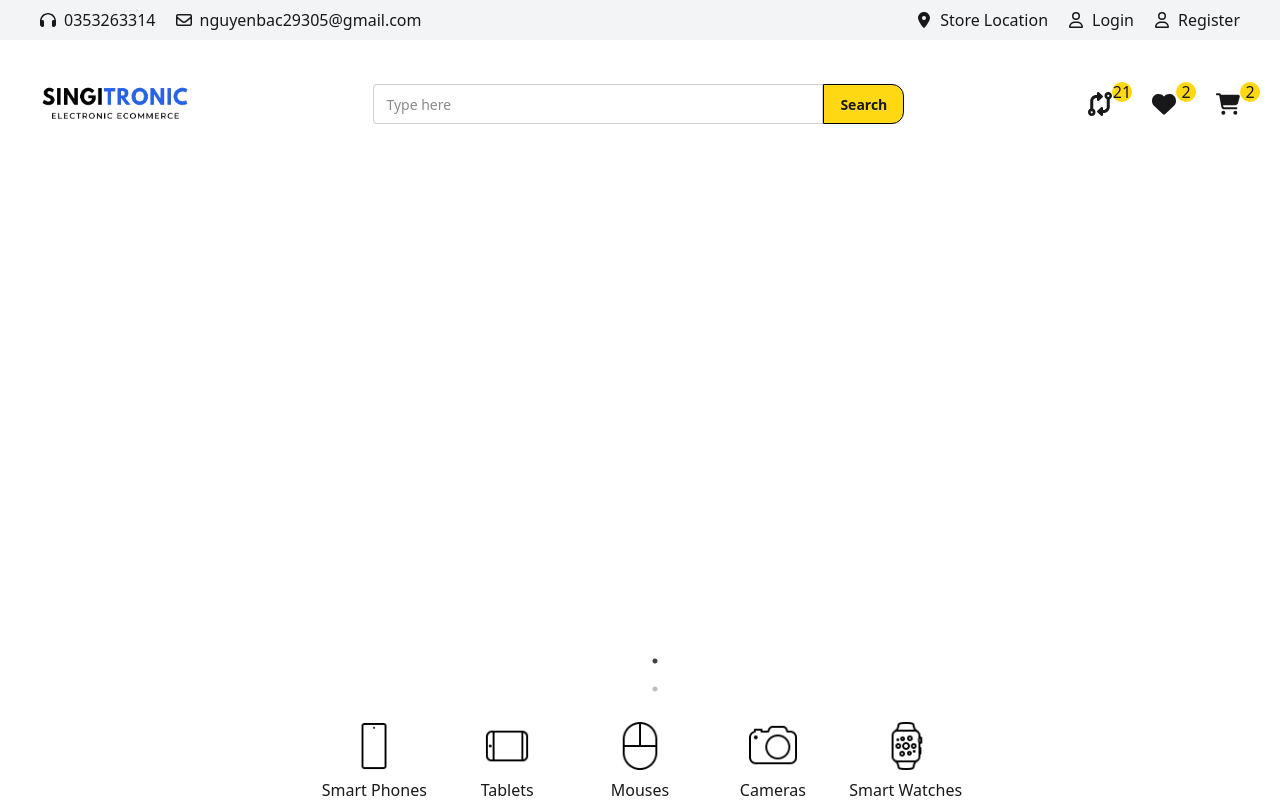
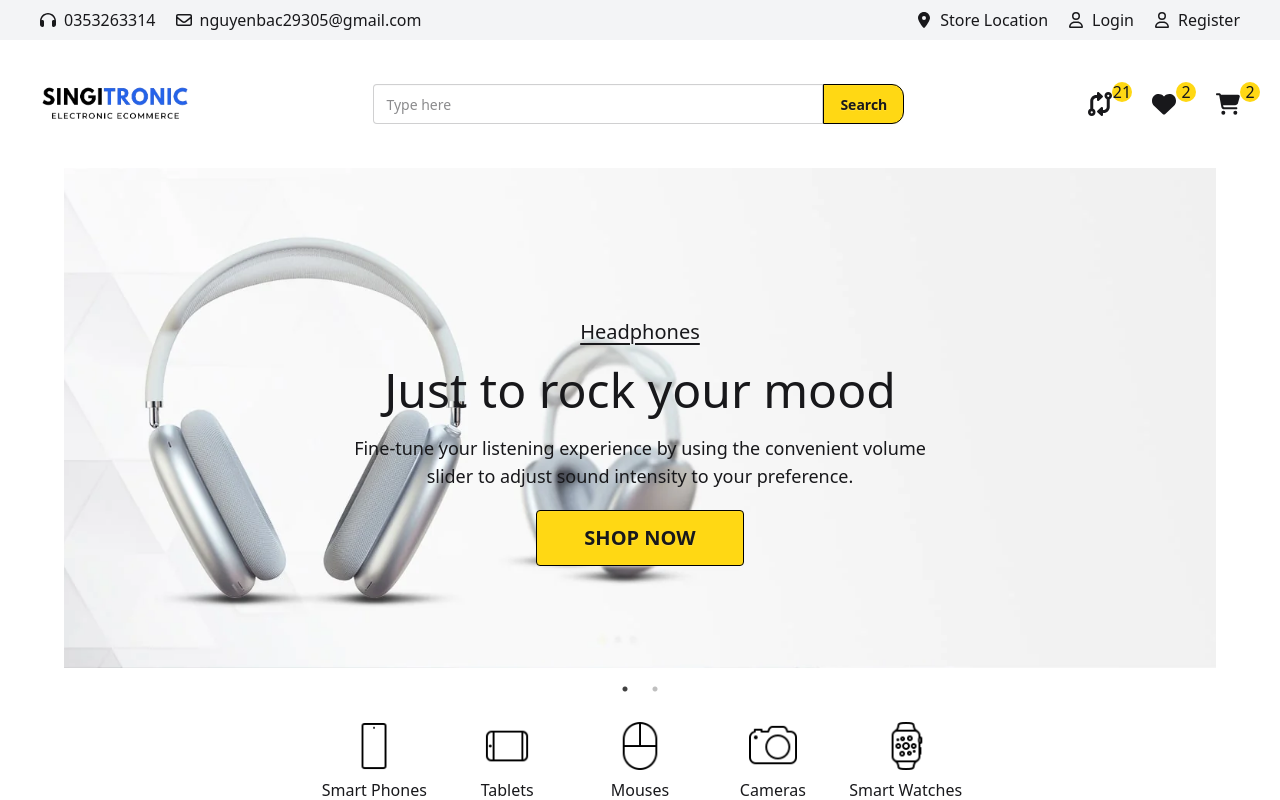
Before and after one commit to nguyenbac032905/Electronic, a Next.js app: page / in a window 1280 px wide. Shown: the top 800 px of the page. Built offline with nearby package versions, Linux system fonts and the light colour scheme.

Commit message:
single_product_page_improved

```diff
--- a/app/product/[productId]/page.tsx
+++ b/app/product/[productSlug]/page.tsx
@@ -4,7 +4,7 @@ import { FaHeart, FaSquareFacebook, FaSquarePinterest, FaSquareXTwitter } from "
 
 const SingleProductPage = () => {
     return (
-        <div className="mx-auto flex max-w-screen-2xl justify-center gap-x-16 pt-10">
+        <div className="mx-auto flex max-w-screen-2xl justify-center gap-x-16 pt-10 max-lg:flex-col items-center gap-y-5 px-5">
             <div>
                 <Image src={"/laptop 1.webp"} width={500} height={500} alt="main image" />
                 <div className="flex justify-around mt-5">
--- a/components/SimpleSlider.tsx
+++ b/components/SimpleSlider.tsx
@@ -11,12 +11,32 @@ const SimpleSlider = () => {
         slidesToScroll:1
     };
     return(
-        <div className="max-w-screen-2xl mx-auto px-16 max-md:px-7 slider-container">
+        <div className="slider-container max-w-screen-2xl mx-auto px-16 max-md:px-7 w-full">
             <Slider {...setting}>
-                <div className="h-[500px] max-lg:h-[400px] max-md:h-[250px] max-[500px]:h-[200px] max-[400px]:h-[150px]">
-                    <img src="/slider image 1.webp" alt="slider 1" className="h-full"/>
+                <div className="h-[500px] max-lg:h-[400px] max-md:h-[250px] max-[500px]:h-[200px] max-[400px]:h-[150px] relative">
+                    <div className="absolute left-[50%] translate-x-[-50%] translate-y-[30%] h-full text-center max-lg:translate-y-[25%] max-sm:hidden">
+                        <p className="text-xl font-light underline underline-offset-4 mb-5 max-[1162px]:text-lg max-lg:mb-2 max-md:text-base max-md:mb-1">Headphones</p>
+                        <h2 className="text-5xl font-light mb-5 max-[1162px]:text-4xl max-lg:mb-2 max-lg:text-3xl max-md:text-2xl max-md:mb-1">Just to rock your mood</h2>
+                        <p className="mb-5 text-lg font-medium max-[1162px]:text-base max-lg:mb-2 max-lg:text-sm max-md:mb-1">Fine-tune your listening experience by using the convenient volume slider to adjust sound intensity to your preference.</p>
+                        <button className="btn w-52 h-14 bg-custom-yellow border border-black uppercase text-xl hover:bg-black hover:text-custom-yellow max-[1162px]:w-44 max-[1162px]:h-10 max-[1162px]:text-lg max-lg:text-base max-lg:w-36 max-md:text-sm max-md:w-32">Shop now</button>
+                    </div>
+                    <img src="/slider image 1.webp" alt="slider 1" className="w-full h-full object-cover"/>
                 </div>
-                <div className="h-[500px] max-lg:h-[400px] max-md:h-[250px] max-[500px]:h-[200px] max-[400px]:h-[150px]">
+                <div className="h-[500px] max-lg:h-[400px] max-md:h-[250px] max-[500px]:h-[200px] max-[400px]:h-[150px] relative">
+                    <div className="absolute left-[50%] translate-x-[-50%] translate-y-[30%] h-full text-center max-lg:translate-y-[25%] max-md:translate-y-[20%] max-sm:hidden">
+                        <p className="text-xl font-light underline underline-offset-4 mb-5 max-[1162px]:text-lg max-lg:mb-2 max-md:text-base max-md:mb-1">
+                            Earbud
+                        </p>
+                        <h2 className="text-5xl font-light mb-5 max-[1162px]:text-4xl max-lg:mb-2 max-lg:text-3xl max-md:text-2xl max-md:mb-1">
+                            Go wireless or go home
+                        </h2>
+                        <p className="mb-5 text-black text-lg font-medium max-[1162px]:text-base max-lg:mb-2 max-lg:text-sm max-md:mb-1">
+                            Seamlessly control your sound world by sliding the volume to your perfect level.
+                        </p>
+                        <button className="bg-custom-yellow btn w-52 h-14 text-black uppercase border border-black text-xl hover:bg-black hover:text-custom-yellow max-[1162px]:w-44 max-[1162px]:h-10 max-[1162px]:text-lg max-lg:text-base max-lg:w-36 max-md:text-sm max-md:w-32">
+                            Shop now
+                        </button>
+                    </div>
                     <img src="/slider image 2.webp" alt="slider 2" className="h-full"/>
                 </div>
             </Slider>
```
